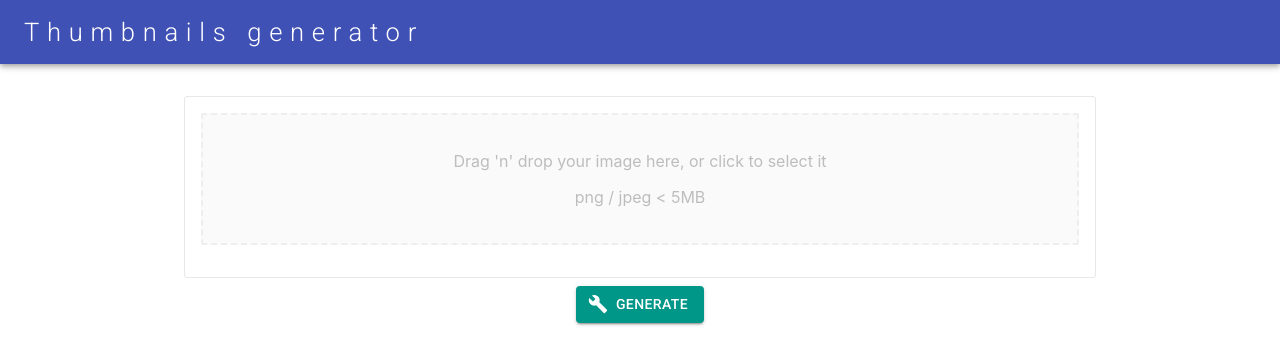
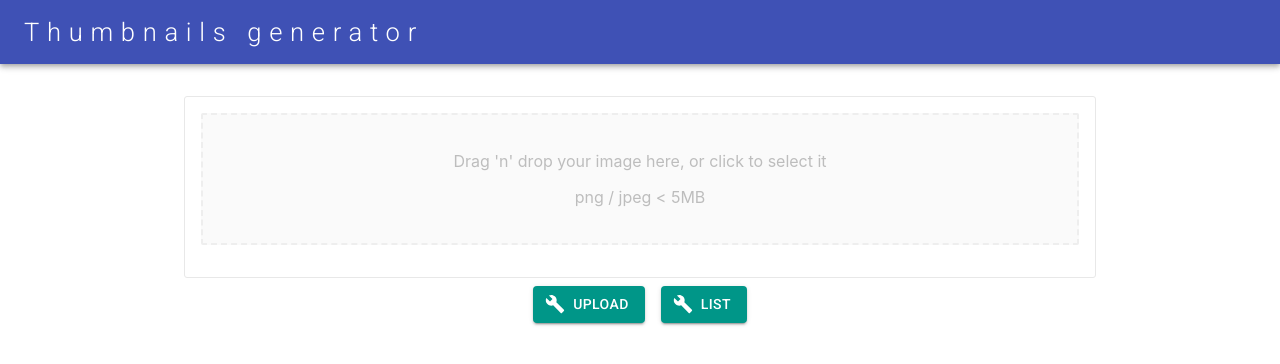
Before and after one commit to s4nt14go/thumbnails-react, a React (Create React App) app: page / in a window 1280 px wide. Shown: the top 364 px of the page. Built offline with nearby package versions, Linux system fonts and the light colour scheme.

Commit message:
Upload image to S3 and list all the images there

```diff
--- a/package.json
+++ b/package.json
@@ -12,6 +12,7 @@
     "@types/node": "^12.0.0",
     "@types/react": "^16.9.44",
     "@types/react-dom": "^16.9.8",
+    "aws-sdk": "^2.727.1",
     "axios": "^0.19.2",
     "react": "^16.13.1",
     "react-dom": "^16.13.1",
--- a/src/App.tsx
+++ b/src/App.tsx
@@ -1,4 +1,4 @@
-import React from 'react';
+import React, { useState } from 'react';
 import './App.css';
 import Button from '@material-ui/core/Button';
 import { makeStyles } from '@material-ui/core/styles';
@@ -8,6 +8,7 @@ import Typography from '@material-ui/core/Typography';
 import { Box, Container } from "@material-ui/core";
 import Previews from "./components/Previews";
 import BuildIcon from '@material-ui/icons/Build';
+import axios from "axios";
 
 const useStyles = makeStyles((theme) => ({
   button: {
@@ -18,6 +19,64 @@ const useStyles = makeStyles((theme) => ({
 function App() {
 
   const classes = useStyles();
+  const [filename, setFilename] = useState();
+  const [s3objects, setS3objects] = useState([]);
+
+
+  function handleUpload() {
+    axios(`${process.env.REACT_APP_GET_PRESIGNED_URL}=${filename.name}`).then(response => {
+      // Getting the url from response
+      const url = response.data.fileUploadURL;
+      axios({
+        method: "PUT",
+        url: url,
+        data: filename,
+        headers: { "Content-Type": "multipart/form-data" }
+      })
+        .then(res => {
+          console.log('res', res);
+          /*this.setState({
+            uploadSuccess: "File upload successfull",
+            error: undefined
+          });*/
+        })
+        .catch(err => {
+          console.log('err', err);
+          /*this.setState({
+            error: "Error Occured while uploading the file",
+            uploadSuccess: undefined
+          });*/
+        });
+    });
+  }
+
+  function handleList() {
+    const AWS = require('aws-sdk/global');
+
+    // eslint-disable-next-line
+    const S3 = require('aws-sdk/clients/s3');
+
+    // AWS.config.update({ accessKeyId: process.env.AWS_ACCESS_KEY, secretAccessKey: process.env.AWS_SECRET_KEY, region: process.env.AWS_REGION });
+    AWS.config.update({ accessKeyId: process.env.REACT_APP_AWS_ACCESS_KEY, secretAccessKey: process.env.REACT_APP_AWS_SECRET_KEY, region: process.env.REACT_APP_AWS_REGION });
+    const s3 = new AWS.S3();
+
+    /* Configurar el bucket deshabilitando el bloqueo a acceso público y agregando en CORS:
+      <CORSConfiguration>
+       <CORSRule>
+         <AllowedOrigin>*</AllowedOrigin>
+         <AllowedMethod>GET</AllowedMethod>
+         <AllowedHeader>*</AllowedHeader>
+       </CORSRule>
+      </CORSConfiguration>*/
+
+    s3.listObjectsV2({ Bucket: process.env.REACT_APP_S3_BUCKET }, (err:any, data:any) => {
+      if (err) {
+        console.log('Error received');
+        throw err;
+      }
+      setS3objects(data.Contents);
+    })
+  }
 
   return (
 
@@ -32,15 +91,40 @@ function App() {
 
       <Container maxWidth='md'>
         <Box my={4} className='box'>
-          <Previews/>
+          <Previews setFilename={setFilename} />
+
           <Button
             variant="contained"
             color="secondary"
             className={classes.button}
             startIcon={<BuildIcon />}
+            onClick={handleUpload}
           >
-            Generate
+            Upload
           </Button>
+
+          <Button
+            variant="contained"
+            color="secondary"
+            className={classes.button}
+            startIcon={<BuildIcon />}
+            onClick={handleList}
+          >
+            List
+          </Button>
+
+          <br /><br />
+          {s3objects.length?
+            s3objects.map((o, i) => {
+              // @ts-ignore
+              const filename = o.Key;
+              return <div key={i}>
+                {`${filename}`}<br />
+                <img alt={`s3 hosted ${i}`} src={`${process.env.REACT_APP_S3_URL}/${filename}`} /><br /><br />
+              </div>
+            })
+            : null}
+
         </Box>
       </Container>
 
--- a/src/components/Previews.js
+++ b/src/components/Previews.js
@@ -45,6 +45,7 @@ function Previews(props) {
       setFiles(acceptedFiles.map(file => Object.assign(file, {
         preview: URL.createObjectURL(file)
       })));
+      props.setFilename(acceptedFiles[0]);
     }
   });
 
@@ -62,7 +63,6 @@ function Previews(props) {
 
   useEffect(() => () => {
     // Make sure to revoke the data uris to avoid memory leaks
-    console.log('files', files);
     files.forEach(file => URL.revokeObjectURL(file.preview));
   }, [files]);
 
```
Also changed, not shown: 2 other files (tests, documents, lock files or other folders).
